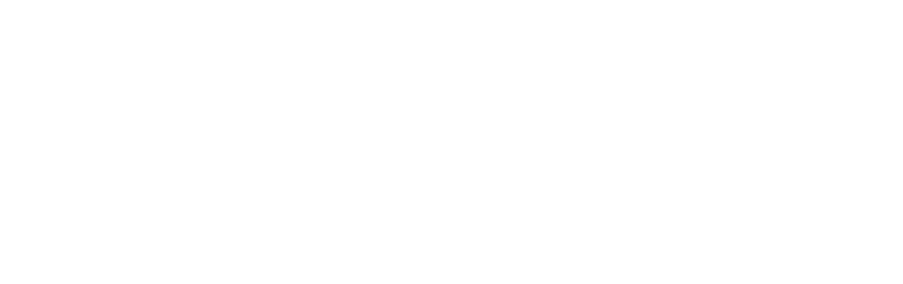
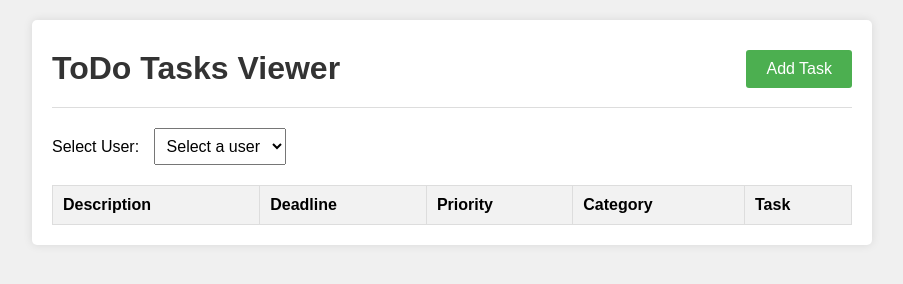
Before and after one commit to moalam7/StayOrganized_Workshop, a plain HTML site: page todos.html in a window 1280 px wide. Shown: the whole page, without its empty margins (188-1091 px from the left). Drawn offline with Linux system fonts and the light colour scheme; no server answers.

Commit message:
todo page

```diff
--- a/todos.html
+++ b/todos.html
@@ -1,9 +1,163 @@
 <!DOCTYPE html>
 <html lang="en">
-  <head>
-    <meta charset="UTF-8" />
-    <meta name="viewport" content="width=device-width, initial-scale=1.0" />
-    <title>Document</title>
-  </head>
-  <body></body>
+<head>
+    <meta charset="UTF-8">
+    <meta name="viewport" content="width=device-width, initial-scale=1.0">
+    <title>ToDo Tasks Viewer</title>
+    <style>
+        body {
+            font-family: Arial, sans-serif;
+            margin: 0;
+            padding: 0;
+            background-color: #f0f0f0;
+        }
+        .container {
+            max-width: 800px;
+            margin: 20px auto;
+            padding: 20px;
+            background-color: #fff;
+            box-shadow: 0 0 10px rgba(0, 0, 0, 0.1);
+            border-radius: 5px;
+        }
+        header {
+            display: flex;
+            justify-content: space-between;
+            align-items: center;
+            padding-bottom: 10px;
+            border-bottom: 1px solid #ddd;
+            margin-bottom: 20px;
+        }
+        h1 {
+            margin: 10px 0;
+            color: #333;
+        }
+        button {
+            padding: 10px 20px;
+            font-size: 16px;
+            background-color: #4CAF50;
+            color: white;
+            border: none;
+            cursor: pointer;
+            border-radius: 3px;
+        }
+        button:hover {
+            background-color: #45a049;
+        }
+        label {
+            font-size: 16px;
+            margin-right: 10px;
+        }
+        select {
+            padding: 8px;
+            font-size: 16px;
+        }
+        table {
+            width: 100%;
+            border-collapse: collapse;
+            margin-top: 20px;
+        }
+        th, td {
+            padding: 10px;
+            border: 1px solid #ddd;
+            text-align: left;
+        }
+        th {
+            background-color: #f2f2f2;
+        }
+    </style>
+</head>
+<body>
+    <div class="container">
+        <header>
+            <h1>ToDo Tasks Viewer</h1>
+            <div class="right-align">
+                <button id="addTaskButton" onclick="goToAddTodoPage()">Add Task</button>
+            </div>
+        </header>
+
+        <label for="userDropdown">Select User:</label>
+        <select id="userDropdown" onchange="loadTasks()">
+            <option value="">Select a user</option>
+        </select>
+
+        <table id="tasksTable">
+            <thead>
+                <tr>
+                    <th>Description</th>
+                    <th>Deadline</th>
+                    <th>Priority</th>
+                    <th>Category</th>
+                    <th>Task</th>
+                </tr>
+            </thead>
+            <tbody></tbody>
+        </table>
+    </div>
+
+    <script>
+        "use strict";
+
+        const apiUrl = "http://localhost:8083/api/todos";
+
+        window.onload = function () {
+            populateDropdown();
+        };
+
+        function fetchData(url) {
+            return fetch(url)
+                .then((response) => response.json())
+                .catch((error) => {
+                    console.error("Error fetching data:", error);
+                    return [];
+                });
+        }
+
+        function populateDropdown() {
+            fetchData(apiUrl)
+                .then((data) => {
+                    const dropdown = document.getElementById("userDropdown");
+
+                    data.forEach((todo) => {
+                        // Add user option to dropdown by ID
+                        const option = document.createElement("option");
+                        option.text = todo.id; // Display user ID
+                        option.value = todo.id; // Set option value as ID
+                        dropdown.add(option);
+                    });
+                });
+        }
+
+        function loadTasks() {
+            const dropdown = document.getElementById("userDropdown");
+            const selectedOption = dropdown.options[dropdown.selectedIndex];
+            const todoId = selectedOption.value;
+
+            fetchData(`${apiUrl}/${todoId}`)
+                .then((todo) => {
+                    const tasksTableBody = document.getElementById("tasksTable").getElementsByTagName("tbody")[0];
+                    tasksTableBody.innerHTML = "";
+
+                    const row = tasksTableBody.insertRow();
+                    const cell1 = row.insertCell(0);
+                    const cell2 = row.insertCell(1);
+                    const cell3 = row.insertCell(2);
+                    const cell4 = row.insertCell(3);
+                    const cell5 = row.insertCell(4);
+
+                    cell1.innerText = todo.description;
+                    cell2.innerText = todo.deadline;
+                    cell3.innerText = todo.priority;
+                    cell4.innerText = todo.category;
+                    cell5.innerText = todo.completed ? "Completed" : "Not Completed";
+                })
+                .catch((error) => {
+                    console.error("Error fetching todo:", error);
+                });
+        }
+
+        function goToAddTodoPage() {
+            window.location.href = "new_todo.html";
+        }
+    </script>
+</body>
 </html>
```
